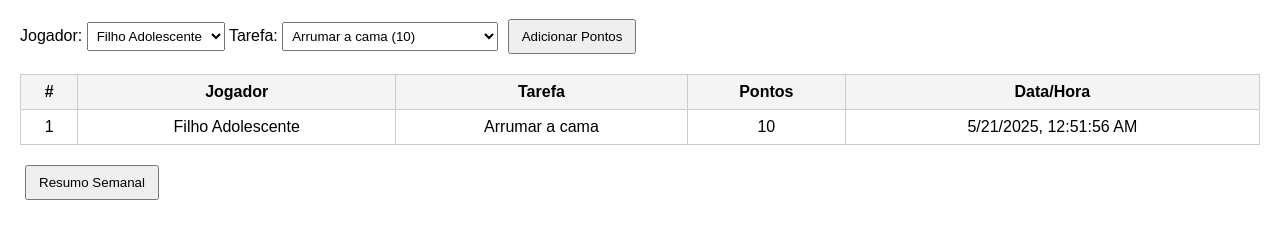
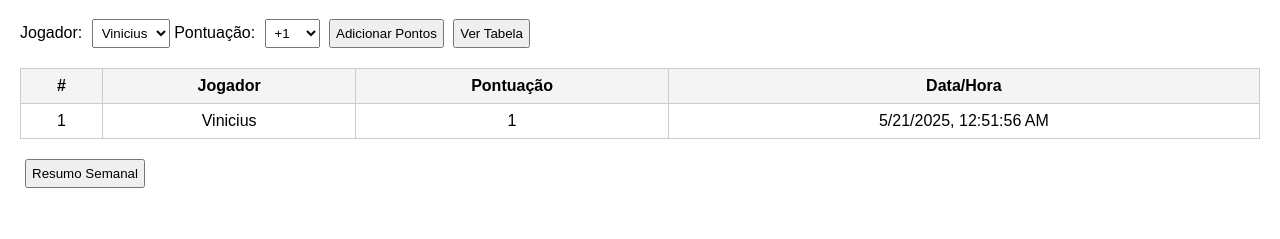
Before and after one commit to VNCS2806/desamio-familia-S1LV4, a plain HTML site: page index.html in a window 1280 px wide. Both pictures are taken after a click on the button "Adicionar Pontos". Shown: the part 99-338 px from the top of the page. Drawn offline with Linux system fonts and the light colour scheme.

Commit message:
index.html

```diff
--- a/index.html
+++ b/index.html
@@ -11,9 +11,9 @@
     table { width: 100%; border-collapse: collapse; margin-bottom: 20px; }
     th, td { border: 1px solid #ccc; padding: 8px; text-align: center; }
     th { background-color: #f4f4f4; }
-    input, select { padding: 5px; }
+    select, button { padding: 5px; margin-left: 5px; }
     .controls { margin-bottom: 20px; }
-    button { padding: 8px 12px; margin-left: 5px; }
+    #taskTable { display: none; margin-top: 20px; }
   </style>
 </head>
 <body>
@@ -22,31 +22,23 @@
   <div class="controls">
     <label>Jogador:
       <select id="playerSelect">
-        <option value="adolescente">Filho Adolescente</option>
-        <option value="menor">Filha Mais Nova</option>
-        <option value="pai">Pai</option>
-        <option value="mae">Mãe</option>
+        <option value="vinicius">Vinicius</option>
+        <option value="alani">Alani</option>
+        <option value="alan">Alan</option>
+        <option value="daniela">Daniela</option>
       </select>
     </label>
-    <label>Tarefa:
-      <select id="taskSelect">
-        <option value="Arrumar a cama">Arrumar a cama (10)</option>
-        <option value="Lavar a louça">Lavar a louça (15)</option>
-        <option value="Organizar material">Organizar material escolar (10)</option>
-        <option value="Estudar 1h">Estudar 1 hora (20)</option>
-        <option value="Dever de casa">Dever de casa (15)</option>
-        <option value="Ajudar familia">Ajudar família (15)</option>
-        <option value="Ler 30min">Ler 30 minutos (20)</option>
-        <option value="Atividade fisica">Atividade física 30min (20)</option>
-        <!-- Tarefas para adultos -->
-        <option value="Fazer compras">Fazer compras (20)</option>
-        <option value="Pagar contas">Pagar contas (15)</option>
-        <option value="Cuidar do jardim">Cuidar do jardim (15)</option>
-        <option value="Cuidar das crianças">Cuidar das crianças (25)</option>
-        <option value="Cozinhar refeição">Cozinhar refeição (20)</option>
+    <label>Pontuação:
+      <select id="taskSelect" style="max-width: 100px;">
+        <!-- Pontos positivos e negativos -->
+        <script>
+          document.write([...Array(50)].map((_, i) => `<option value="+${i+1}">+${i+1}</option>`).join(''));
+          document.write([...Array(50)].map((_, i) => `<option value="-${i+1}">-${i+1}</option>`).join(''));
+        </script>
       </select>
     </label>
     <button onclick="addEntry()">Adicionar Pontos</button>
+    <button onclick="toggleTaskTable()">Ver Tabela</button>
   </div>
 
   <table>
@@ -54,14 +46,11 @@
       <tr>
         <th>#</th>
         <th>Jogador</th>
-        <th>Tarefa</th>
-        <th>Pontos</th>
+        <th>Pontuação</th>
         <th>Data/Hora</th>
       </tr>
     </thead>
-    <tbody id="entries">
-      <!-- Linhas serão inseridas dinamicamente -->
-    </tbody>
+    <tbody id="entries"></tbody>
   </table>
 
   <div>
@@ -69,32 +58,52 @@
     <div id="summary"></div>
   </div>
 
+  <div id="taskTable">
+    <h2>Sugestões de Tarefas</h2>
+    <table>
+      <thead>
+        <tr>
+          <th>Pontuação</th>
+          <th>Descrição</th>
+        </tr>
+      </thead>
+      <tbody>
+        <!-- Sugestões positivas -->
+        <tr><td>+50</td><td>Organizar a casa inteira</td></tr>
+        <tr><td>+45</td><td>Lavar o carro da família</td></tr>
+        <tr><td>+40</td><td>Fazer almoço/jantar completo</td></tr>
+        <tr><td>+35</td><td>Ensinar algo novo para um membro da família</td></tr>
+        <tr><td>+30</td><td>Levar os cachorros para passear</td></tr>
+        <tr><td>+25</td><td>Estudar por 2h seguidas</td></tr>
+        <tr><td>+20</td><td>Ler um livro por 1h</td></tr>
+        <tr><td>+15</td><td>Fazer exercício físico (30min)</td></tr>
+        <tr><td>+10</td><td>Arrumar a própria cama</td></tr>
+        <tr><td>+5</td><td>Guardar os brinquedos (para Alani)</td></tr>
+        <tr><td>+3</td><td>Ajudar a colocar a mesa</td></tr>
+        <tr><td>+1</td><td>Pegar algo pedido sem reclamar</td></tr>
+
+        <!-- Sugestões negativas -->
+        <tr><td>-1</td><td>Não respondeu quando foi chamado</td></tr>
+        <tr><td>-5</td><td>Fez birra ou discussão desnecessária</td></tr>
+        <tr><td>-10</td><td>Não fez a lição de casa</td></tr>
+        <tr><td>-15</td><td>Deixou bagunça na sala</td></tr>
+        <tr><td>-20</td><td>Brigou com irmão(ã)</td></tr>
+        <tr><td>-30</td><td>Ignorou uma tarefa combinada</td></tr>
+        <tr><td>-40</td><td>Gritou ou respondeu mal a alguém</td></tr>
+        <tr><td>-50</td><td>Mentiu ou escondeu algo importante</td></tr>
+      </tbody>
+    </table>
+  </div>
+
   <script>
     let entries = [];
     let idCounter = 1;
-    const taskPoints = {
-      'Arrumar a cama': 10,
-      'Lavar a louça': 15,
-      'Organizar material': 10,
-      'Estudar 1h': 20,
-      'Dever de casa': 15,
-      'Ajudar familia': 15,
-      'Ler 30min': 20,
-      'Atividade fisica': 20,
-      'Fazer compras': 20,
-      'Pagar contas': 15,
-      'Cuidar do jardim': 15,
-      'Cuidar das crianças': 25,
-      'Cozinhar refeição': 20
-    };
 
     function addEntry() {
       const player = document.getElementById('playerSelect').value;
-      const task = document.getElementById('taskSelect').value;
-      const points = taskPoints[task];
+      const points = parseInt(document.getElementById('taskSelect').value);
       const timestamp = new Date().toLocaleString();
-
-      const entry = { id: idCounter++, player, task, points, timestamp };
+      const entry = { id: idCounter++, player, points, timestamp };
       entries.push(entry);
       renderEntries();
     }
@@ -103,22 +112,25 @@
       const tbody = document.getElementById('entries');
       tbody.innerHTML = '';
       entries.forEach(e => {
-        let playerName = '';
-        if (e.player === 'adolescente') playerName = 'Filho Adolescente';
-        else if (e.player === 'menor') playerName = 'Filha Mais Nova';
-        else if (e.player === 'pai') playerName = 'Pai';
-        else if (e.player === 'mae') playerName = 'Mãe';
-
         const row = document.createElement('tr');
         row.innerHTML = `
           <td>${e.id}</td>
-          <td>${playerName}</td>
-          <td>${e.task}</td>
+          <td>${getPlayerName(e.player)}</td>
           <td>${e.points}</td>
           <td>${e.timestamp}</td>
         `;
         tbody.appendChild(row);
       });
+    }
+
+    function getPlayerName(key) {
+      const names = {
+        vinicius: "Vinicius",
+        alani: "Alani",
+        alan: "Alan",
+        daniela: "Daniela"
+      };
+      return names[key] || key;
     }
 
     function showSummary() {
@@ -128,17 +140,17 @@
         return acc;
       }, {});
 
-      const minAdol = 150;
-      const minMenor = 100;
-      const minPai = 100;
-      const minMae = 100;
+      summaryDiv.innerHTML = `
+        <p>Vinicius: ${totals.vinicius || 0} pontos</p>
+        <p>Alani: ${totals.alani || 0} pontos</p>
+        <p>Alan: ${totals.alan || 0} pontos</p>
+        <p>Daniela: ${totals.daniela || 0} pontos</p>
+      `;
+    }
 
-      summaryDiv.innerHTML = `
-        <p>Pontuação Filho Adolescente: ${totals['adolescente'] || 0} / ${minAdol}</p>
-        <p>Pontuação Filha Mais Nova: ${totals['menor'] || 0} / ${minMenor}</p>
-        <p>Pontuação Pai: ${totals['pai'] || 0} / ${minPai}</p>
-        <p>Pontuação Mãe: ${totals['mae'] || 0} / ${minMae}</p>
-      `;
+    function toggleTaskTable() {
+      const table = document.getElementById('taskTable');
+      table.style.display = table.style.display === 'none' ? 'block' : 'none';
     }
   </script>
 </body>
```
